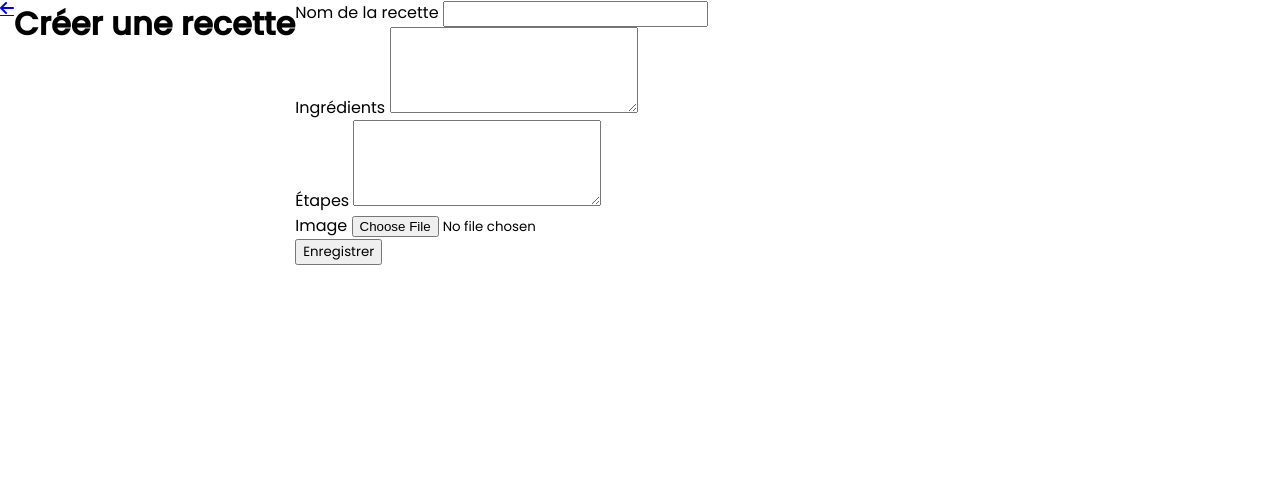
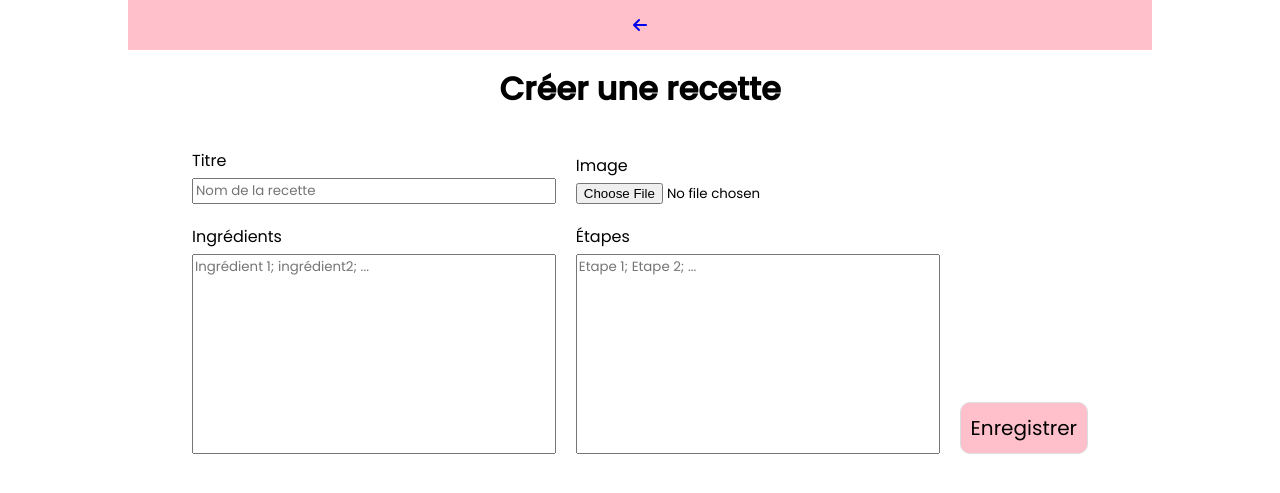
Before and after one commit to Just1P/recette-php, a PHP site: page /add_recette.php in a window 1280 px wide. Shown: the top 493 px of the page. Run offline with PHP 8.4, Linux system fonts and the light colour scheme.

Commit message:
style fini

```diff
--- a/src/add_recette.php
+++ b/src/add_recette.php
@@ -1,29 +1,31 @@
 <?php require_once __DIR__ . '/parts/header.php'; ?>
 
-<div class="container">
+<div class="container-recette">
 
-<a href="recettes.php" class="fa-solid fa-arrow-left"></a>
+<div class="return">
+    <a href="recettes.php" class="fa-solid fa-arrow-left"></a>
+</div>
+
 
     <h1>Créer une recette</h1>
-    <form action="../scripts/save_recette.php" method="post">
-        <div class="form-group">
-            <label for="name">Nom de la recette</label>
-            <input type="text" id="name" name="name" class="form-control" required>
+    <form action="../scripts/save_recette.php" method="post" class="form-recette">
+        <div class="left-side">
+            <label for="name">Titre</label>
+            <input type="text" id="name" name="name" class="form-control" placeholder="Nom de la recette"required>
+
+            <label for="ingredients">Ingrédients</label>
+            <textarea id="ingredients" name="ingredients" class="form-control" rows="4" placeholder="Ingrédient 1; ingrédient2; ..." required></textarea>
         </div>
-        <div class="form-group">
-            <label for="ingredients">Ingrédients</label>
-            <textarea id="ingredients" name="ingredients" class="form-control" rows="4" required></textarea>
-        </div>
-        <div class="form-group">
-            <label for="steps">Étapes</label>
-            <textarea id="steps" name="steps" class="form-control" rows="4" required></textarea>
-        </div>
-        <div class="form-group">
+        <div class="right-side">
             <label for="image">Image</label>
             <input type="file" id="image" name="image" accept="image/*" class="form-control-file">
+
+            <label for="steps">Étapes</label>
+            <textarea id="steps" name="steps" class="form-control" rows="4" placeholder="Etape 1; Etape 2; ..."required></textarea>
         </div>
         <button type="submit" class="btn btn-primary">Enregistrer</button>
     </form>
+
 </div>
 
 <?php require_once __DIR__ . '/parts/footer.php'; ?>
--- a/src/register.php
+++ b/src/register.php
@@ -3,6 +3,7 @@ require_once __DIR__ . '/parts/header.php';
 ?>
 
 <div class="container">
+    <div class="front-page form-container col-6">
     <h1 class="title">Inscription</h1>
     <form action="../scripts/signup.php" method="post" class="form">
         <input type="text" name="username" placeholder="Username" required>
@@ -20,6 +21,9 @@ require_once __DIR__ . '/parts/header.php';
             <?php echo htmlspecialchars($_GET['success']); ?>
         </div>
     <?php endif; ?>
+    </div>
+    <div class="front-page illustration col-6">
+    </div>
 </div>
 
 <?php
--- a/src/style/style.css
+++ b/src/style/style.css
@@ -51,6 +51,19 @@
   margin: 0;
   box-sizing: border-box;
   font-family: "Poppins", sans-serif;
+}
+
+a {
+  text-decoration: none;
+}
+
+button {
+  font-size: 20px;
+  background-color: rgb(255, 192, 203);
+  border: 1px solid #ddd;
+  padding: 10px;
+  border-radius: 10px;
+  cursor: pointer;
 }
 
 .container {
@@ -107,4 +120,111 @@
 .form-container .alert-danger {
   background-color: rgb(255, 0, 0);
   border: rgb(255, 0, 0);
+}
+.form-container .alert-success {
+  background-color: rgb(0, 255, 0);
+  border: rgb(0, 255, 0);
+}
+
+.recette-container {
+  display: flex;
+  align-items: center;
+  flex-direction: column;
+  justify-content: center;
+}
+.recette-container .recette {
+  margin: 10px;
+  max-width: 50%;
+  min-height: 400px;
+  border: 1px solid #ddd;
+  box-shadow: 0 4px 8px 0 rgba(0, 0, 0, 0.2);
+  border-radius: 5px;
+  padding: 20px;
+}
+.recette-container .recette .header-card {
+  display: flex;
+  gap: 100px;
+  align-items: center;
+}
+.recette-container .recette .content-card {
+  display: flex;
+  flex-direction: column;
+  gap: 15px;
+  margin-bottom: 15px;
+}
+.recette-container .recette .button-container {
+  display: flex;
+  gap: 25px;
+  justify-content: flex-end;
+  align-items: center;
+}
+.recette-container .recette .button-container button {
+  background: none;
+  border: none;
+  color: rgb(255, 192, 203);
+  cursor: pointer;
+  font-size: 25px;
+}
+.recette-container .add-recette {
+  display: flex;
+  width: 200px;
+  height: 200px;
+  align-items: center;
+  justify-content: center;
+  font-size: 50px;
+  border-radius: 100px;
+  background-color: rgb(255, 192, 203);
+}
+.recette-container .fa-plus {
+  align-items: center;
+  justify-content: center;
+  display: flex;
+  width: 100%;
+  height: 100%;
+}
+
+.container-recette {
+  display: flex;
+  flex-direction: column;
+  align-items: center;
+}
+
+.form-recette {
+  padding-top: 35px;
+  display: flex;
+  width: 70%;
+  align-items: flex-end;
+  gap: 20px;
+}
+.form-recette .left-side,
+.form-recette .right-side {
+  display: flex;
+  flex-direction: column;
+  width: 100%;
+  justify-content: space-between;
+  gap: 20px;
+}
+.form-recette label {
+  margin-bottom: -15px;
+}
+.form-recette textarea {
+  height: 200px;
+  resize: none;
+}
+
+.return {
+  display: flex;
+  width: 80%;
+  background-color: rgb(255, 192, 203);
+  align-items: center;
+  justify-content: center;
+  margin-bottom: 15px;
+}
+.return .fa-arrow-left {
+  width: 100%;
+  cursor: pointer;
+  display: flex;
+  align-items: center;
+  justify-content: center;
+  height: 50px;
 }/*# sourceMappingURL=style.css.map */
--- a/src/style/style.scss
+++ b/src/style/style.scss
@@ -7,12 +7,26 @@
 }
 
 $primary-color: rgb(255, 192, 203);
-$alert-color: rgb(255, 0, 0);
+$danger-color: rgb(255, 0, 0);
+$success-color: rgb(0, 255, 0);
 
 * {
   margin: 0;
   box-sizing: border-box;
   font-family: "Poppins", sans-serif;
+}
+
+a {
+  text-decoration: none;
+}
+
+button {
+  font-size: 20px;
+  background-color: $primary-color;
+  border: 1px solid #ddd;
+  padding: 10px;
+  border-radius: 10px;
+  cursor: pointer;
 }
 
 .container {
@@ -69,7 +83,123 @@ $alert-color: rgb(255, 0, 0);
     margin-top: 30px;
   }
   .alert-danger {
-    background-color: $alert-color;
-    border: $alert-color;
+    background-color: $danger-color;
+    border: $danger-color;
+  }
+  .alert-success {
+    background-color: $success-color;
+    border: $success-color;
   }
 }
+
+.recette-container {
+  display: flex;
+  align-items: center;
+  flex-direction: column;
+  justify-content: center;
+
+  .recette {
+    margin: 10px;
+    max-width: 50%;
+    min-height: 400px;
+    border: 1px solid #ddd;
+    box-shadow: 0 4px 8px 0 rgba(0, 0, 0, 0.2);
+    border-radius: 5px;
+    padding: 20px;
+
+    .header-card {
+      display: flex;
+      gap: 100px;
+      align-items: center;
+    }
+    .content-card {
+      display: flex;
+      flex-direction: column;
+      gap: 15px;
+      margin-bottom: 15px;
+    }
+    .button-container {
+      display: flex;
+      gap: 25px;
+      justify-content: flex-end;
+      align-items: center;
+
+      button {
+        background: none;
+        border: none;
+        color: $primary-color;
+        cursor: pointer;
+        font-size: 25px;
+      }
+    }
+  }
+
+  .add-recette {
+    display: flex;
+    width: 200px;
+    height: 200px;
+    align-items: center;
+    justify-content: center;
+    font-size: 50px;
+    border-radius: 100px;
+    background-color: $primary-color;
+  }
+
+  .fa-plus {
+    align-items: center;
+    justify-content: center;
+    display: flex;
+    width: 100%;
+    height: 100%;
+  }
+}
+
+.container-recette {
+  display: flex;
+  flex-direction: column;
+  align-items: center;
+}
+
+.form-recette {
+  padding-top: 35px;
+  display: flex;
+  width: 70%;
+  align-items: flex-end;
+  gap: 20px;
+
+  .left-side,
+  .right-side {
+    display: flex;
+    flex-direction: column;
+    width: 100%;
+    justify-content: space-between;
+    gap: 20px;
+  }
+
+  label {
+    margin-bottom: -15px;
+  }
+
+  textarea {
+    height: 200px;
+    resize: none;
+  }
+}
+
+.return {
+  display: flex;
+  width: 80%;
+  background-color: $primary-color;
+  align-items: center;
+  justify-content: center;
+  margin-bottom: 15px;
+
+  .fa-arrow-left {
+    width: 100%;
+    cursor: pointer;
+    display: flex;
+    align-items: center;
+    justify-content: center;
+    height: 50px;
+  }
+}
```
Also changed, not shown: src/modif_recette.php (+12 -10 lines), src/recettes.php (+36 -10 lines), 1 other file.
